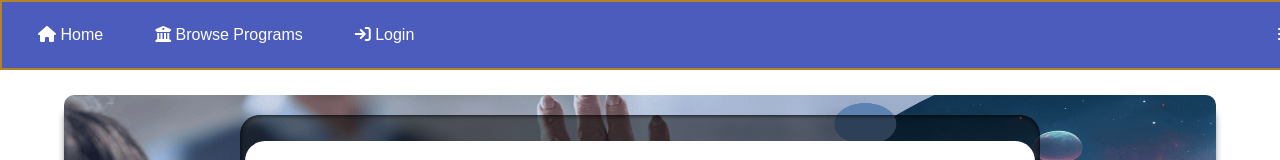
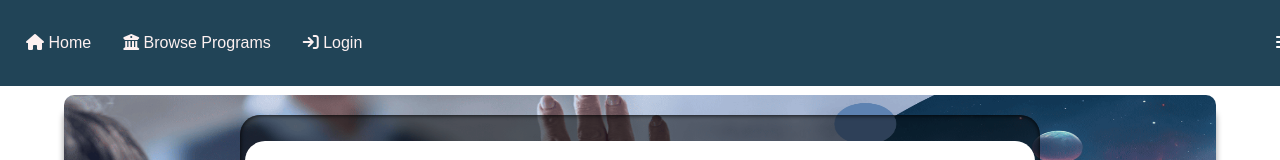
Before and after one commit to blessingsMlundira/e-learning_one, a React (Create React App) app: page / in a window 1280 px wide. Shown: the top 160 px of the page. Built offline with nearby package versions, Linux system fonts and the light colour scheme.

Commit message:
Update Home.css

```diff
--- a/src/Home.css
+++ b/src/Home.css
@@ -2,35 +2,99 @@
   font-family: 'Arial', sans-serif;
 }
 
-/* Navbar Styles */
 .navbar {
-  background-color: #4b5cbd;
-  border: 2px solid #b48327;
+  display: flex;
+  justify-content: space-between;
+  align-items: center;
   padding: 10px;
-  text-align: center;
-  position: fixed; /* Fix the navbar at the top */
-  width: 100%; /* Make the navbar full width */
-  top: 0; /* Align the navbar at the top of the viewport */
-  z-index: 1000; /* Ensure the navbar is above other content */
-
-
+  position: fixed; /* Added position relative for absolute positioning of nav-links */
+  z-index: 1000;
 }
 
 .nav-links {
   display: flex;
-  justify-content: center;
+  justify-content: space-between;
+  align-items: center;
 }
 
 .nav-links a {
-  color: white;
+  margin-right: 20px;
+  color: rgb(253, 241, 241);
   text-decoration: none;
-  margin: 0 10px;
-  transition: color 0.3s ease-in-out;
+  opacity: 1;
+  transition: opacity 0.3s ease-in-out; /* Added opacity transition */
 }
 
-.nav-links a:hover {
-  color: rgba(75, 92, 189, 0.8);
+.toggle-nav {
+  cursor: pointer;
+  display: none; /* Initially hidden on larger screens */
 }
+
+@media only screen and (max-width: 768px) {
+  .nav-links {
+    display: none; /* Hide links on smaller screens */
+    flex-direction: column;
+    align-items: flex-start;
+    position: absolute;
+    top: 60px;
+    left: 0;
+    background-color: #f9f9f9;
+    width: 100%;
+    padding: 10px;
+    box-shadow: 0 0 10px rgba(0, 0, 0, 0.1);
+    z-index: 1;
+    opacity: 0; /* Initially hidden */
+    transition: opacity 0.3s ease-in-out; /* Added opacity transition */
+  }
+
+  .nav-links a {
+    margin: 10px 0;
+    opacity: 0; /* Initially hidden */
+  }
+
+  .toggle-nav {
+    display: block; /* Show the toggle button on smaller screens */
+  }
+
+  .navbar.open .nav-links {
+    display: flex; /* Show links when navbar is open */
+    opacity: 1; /* Make links visible */
+  }
+
+  .navbar.open .nav-links a {
+    opacity: 1; /* Make links visible */
+  }
+
+  /* Keyframe animation for link appearance */
+  @keyframes fadeInLinks {
+    from {
+      opacity: 0;
+      transform: translateY(-10px);
+    }
+    to {
+      opacity: 1;
+      transform: translateY(0);
+    }
+  }
+
+  .navbar.open .nav-links a {
+    animation: fadeInLinks 0.3s ease forwards; /* Apply animation */
+    animation-delay: calc(var(--index) * 0.1s); /* Delay each link's animation */
+  }
+}
+
+
+  .nav-links a {
+    margin: 10px 0;
+  }
+
+  .toggle-nav {
+    display: block; /* Show the toggle button on smaller screens */
+  }
+
+
+
+
 
 /* Header Styles */
 .Home-header {
```
